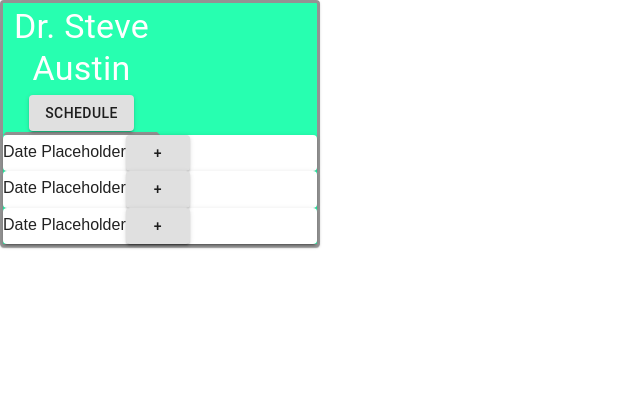
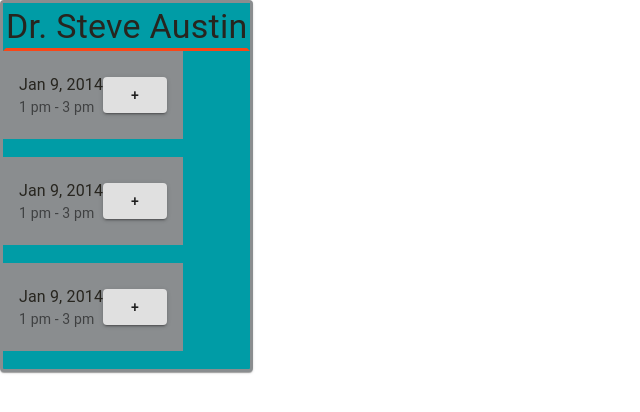
Before and after one commit to jceb30198/Doctor_Scheduler, a React (Create React App) app in the folder client/: page / in a window 1280 px wide. Shown: the top 412 px of the page, without its empty margins (0-640 px from the left). Built offline with nearby package versions, Linux system fonts and the light colour scheme.

Commit message:
Done with main design

```diff
--- a/client/src/components/DoctorCard/index.js
+++ b/client/src/components/DoctorCard/index.js
@@ -1,22 +1,23 @@
 import React from "react";
 import Task from "../Task"
 import { makeStyles } from "@material-ui/core/styles";
-import { Button, Grid, Typography, Paper } from "@material-ui/core";
+import { Grid, Typography, Paper } from "@material-ui/core";
 
 const useStyles = makeStyles({
     root: {
-        textAlign: "center"
+        textAlign: "center",
+        margin: 10
     },
     card: {
-        background: "#27FFB0",
-        borderColor: "#939393",
+        background: "#009CA6",
+        borderColor: "#8A8D8F",
         borderStyle: "solid",
-        borderWidth: "30%",
-        color: "white"
+        //borderWidth: "30%",
+        color: "#27251F"
     },
     header: {
-        borderColor: "#27FFB0",
-        borderBottomColor: "#939393",
+        borderColor: "#009CA6",
+        borderBottomColor: "#FA4616",
         textAlign: "center",
         borderStyle: "solid",
         borderWidth: "3px"
@@ -29,12 +30,11 @@ function DoctorCard(props) {
     return(
 
 
-        <Grid container xs={6} sm={3}>
+        <Grid container xs={6} sm={4}>
             <Paper className={classes.card}>
                 <Grid container direction="row">
-                    <Grid item xs={12} sm={6} className={classes.header}>
+                    <Grid item xs={12} className={classes.header}>
                         <Typography variant="h4">Dr. Steve Austin
-                        <Button variant="contained" className={classes.button}>Schedule</Button>
                         </Typography>
                     </Grid>
                 </Grid>
--- a/client/src/components/Task/index.js
+++ b/client/src/components/Task/index.js
@@ -1,16 +1,31 @@
 import React from "react";
-import { Button, Grid, Paper } from "@material-ui/core";
+import { makeStyles } from "@material-ui/core/styles";
+import { Button, Grid, Paper, List, ListItem, ListItemText, ListSubheader } from "@material-ui/core";
+
+const useStyles = makeStyles({
+    root: {
+        backgroundColor: "#8A8D8F"
+    }
+})
 
 function Task() {
-    return(
-        <Grid container direction="row">
-            <Grid item xs={12}>
-                <Paper item xs={12} elevation={2}>Date Placeholder
-                    <Button variant="contained">+</Button>
-                </Paper>
+    const classes = useStyles();
+
+    return (
+        <div>
+
+            <Grid container direction="row" >
+                <List className={classes.root}>
+                    <ListItem>
+                        <ListItemText primary="Jan 9, 2014" secondary="1 pm - 3 pm" />
+                        <Button variant="contained">+</Button>
+                    </ListItem>
+                </List>
+
             </Grid>
-        </Grid>
+            <br></br>
 
+        </div>
     );
 }
 
```
